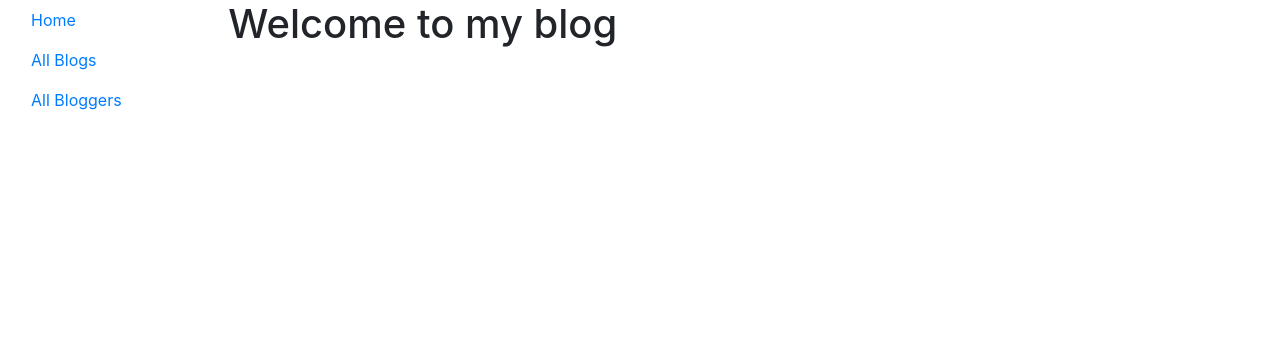
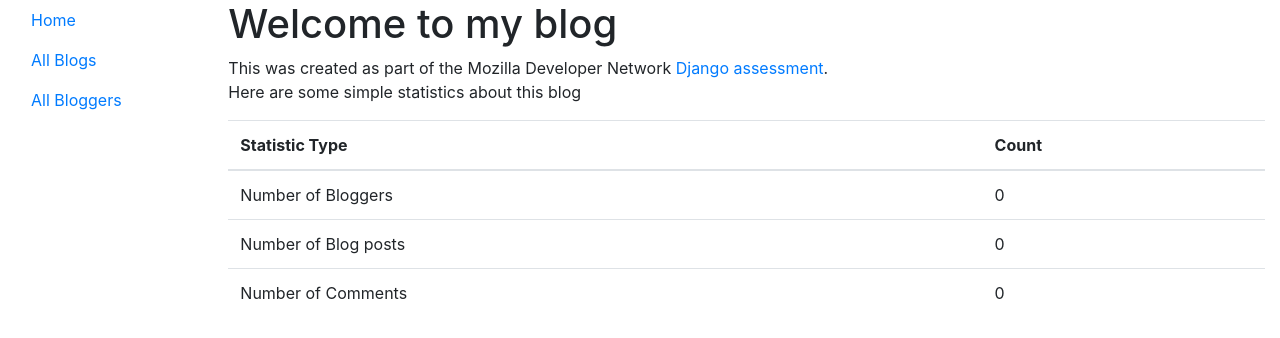
Before and after one commit to lafferjm/diyblog, a Django app: page /blog/ in a window 1280 px wide. Shown: the top 338 px of the page. Run offline with Django 3.2, Linux system fonts and the light colour scheme; data that the repository does not hold is empty; some libraries are stand-ins or nearby versions.

Commit message:
basic index page

```diff
--- a/blog/templates/blog/index.html
+++ b/blog/templates/blog/index.html
@@ -2,4 +2,33 @@
 
 {% block content %}
     <h1>Welcome to my blog</h1>
+    <p>
+        This was created as part of the Mozilla Developer Network
+        <a href="https://developer.mozilla.org/en-US/docs/Learn/Server-side/Django/django_assessment_blog">Django assessment</a>.
+        <br />
+        Here are some simple statistics about this blog
+    </p>
+    <table class="table">
+        <thead>
+            <tr>
+                <th scope="col">Statistic Type</th>
+                <th scope="col">Count</th>
+            </tr>
+        </thead>
+        <tbody>
+            <tr>
+                <td>Number of Bloggers</td>
+                <td>{{ num_authors }}</td>
+            </tr>
+            <tr>
+                <td>Number of Blog posts</td>
+                <td>{{ num_posts }}</td>
+            </tr>
+            <tr>
+                <td>Number of Comments</td>
+                <td>{{ num_comments }}</td>
+            </tr>
+        </tbody>
+    </table>
+
 {% endblock %}
--- a/blog/views.py
+++ b/blog/views.py
@@ -1,4 +1,16 @@
 from django.shortcuts import render
+from blog.models import BlogAuthor, BlogComment, BlogPost
+
 
 def index(request):
-    return render(request, 'blog/index.html')
+    num_authors = BlogAuthor.objects.all().count()
+    num_comments = BlogComment.objects.all().count()
+    num_posts = BlogPost.objects.all().count()
+
+    context = {
+        'num_authors': num_authors,
+        'num_comments': num_comments,
+        'num_posts': num_posts
+    }
+
+    return render(request, 'blog/index.html', context=context)
```
